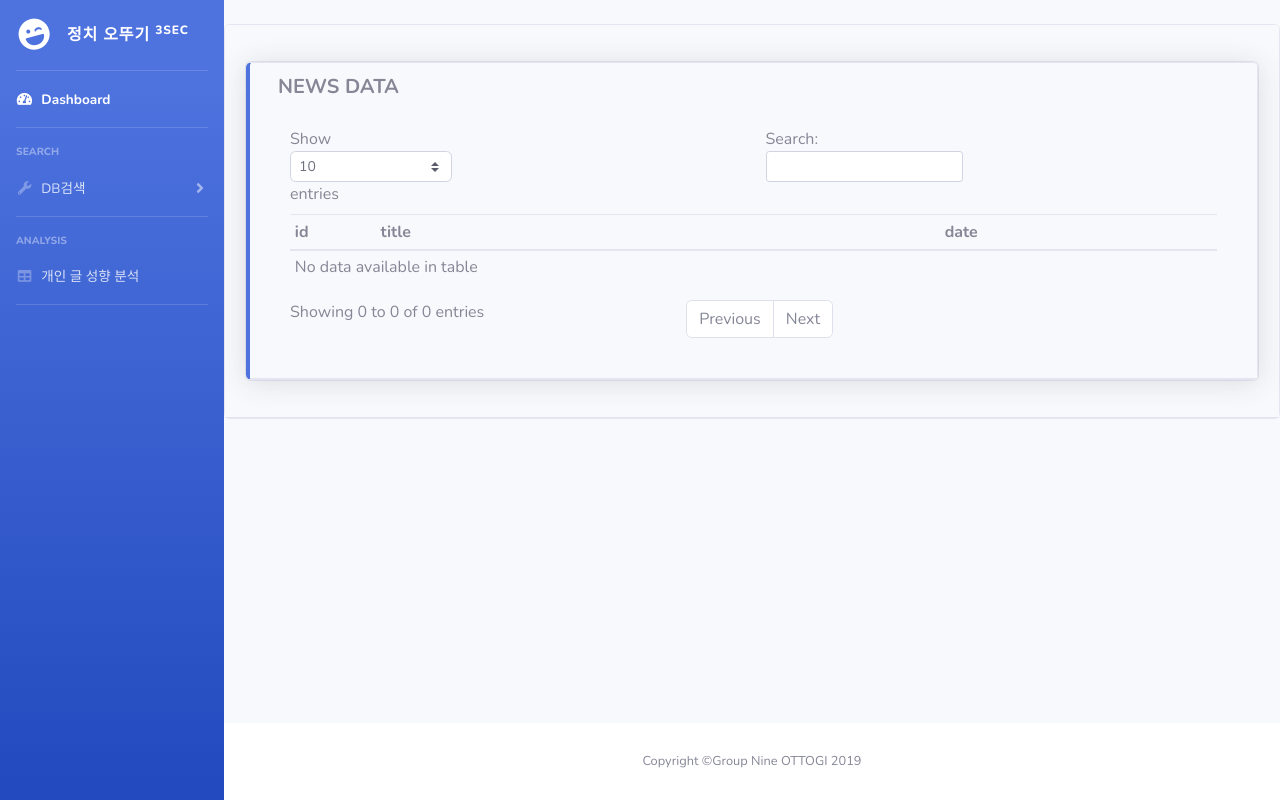
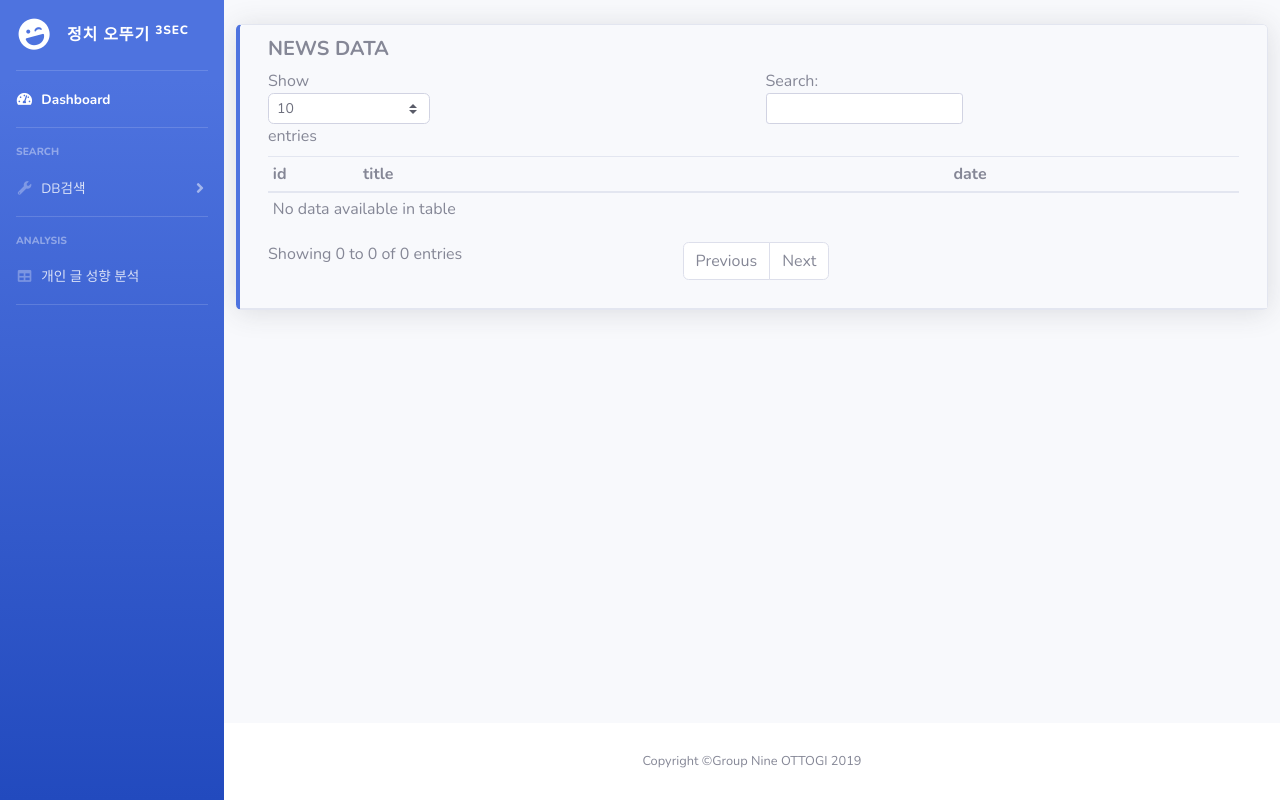
Before and after one commit to dc-koreauniv-9/Project-Assemble, a Flask app: page /2_1p/ in a window 1280 px wide. Run offline with Flask 2, Linux system fonts and the light colour scheme; data that the repository does not hold is empty; some libraries are stand-ins or nearby versions.

Commit message:
2페이지 수정

```diff
--- a/Model.py
+++ b/Model.py
@@ -33,7 +33,7 @@ class W2V_LR():
             if temp:
                 data.append(temp)
         predicted = self.model.predict_proba(self.w2v_corpus(data))
-        return [sentences[i].strip() for i in range(len(predicted)) if predicted[i][0] < 0.3 or predicted[i][0] > 0.7]
+        return [sentences[i].strip()+'. \n' for i in range(len(predicted)) if predicted[i][0] < 0.3 or predicted[i][0] > 0.7]
 
     def w2v_corpus(self, corpus):
         return [reduce(lambda x, y: x + y, [self.w2v_model[word] for word in doc if word in self.w2v_model]
--- a/total/app.py
+++ b/total/app.py
@@ -15,7 +15,7 @@ def hello_world():
     conn = sqlite3.connect('naver_news.db')
     conn.row_factory = sqlite3.Row
     c = conn.cursor()
-    c.execute("select * from table2 where id< 10")
+    c.execute("select * from table2 where id< 100")
     rows = c.fetchall()
     if request.method == 'POST':
         print(request.data)
@@ -25,7 +25,7 @@ def hello_world():
         most_polarized = list(classifier.predict_sentences(rows[idx]["content"]))
         print(prob_article)
         print(most_polarized)
-        return json.dumps({'predicted': prob_article}) #, 'most_polarized': most_polarized})
+        return json.dumps({'predicted': prob_article, 'most_polarized':most_polarized})
 
     return render_template('1index.html', table=rows)
 
--- a/total/templates/2_1news.html
+++ b/total/templates/2_1news.html
@@ -77,21 +77,21 @@
 		<!-- Main Content -->
 		<div id="content">
 			<!-- Begin Page Content -->
-			<div class="container-fluid">
-				<br>
-			</div>
+			<div class="container-fluid p-3">
+<!--				<br>-->
+
 			<div class="content">
 				<div class="row">
-					<div class="col-md-12">
-						<div class="card">
-							<div class="card-header">
-								<div class="card board-danger golge my-4" style="width:100%;">
-									<div class="card border-left-primary shadow h-100 py-0">
+<!--					<div class="col-md-12">-->
+<!--						<div class="card">-->
+<!--							<div class="card-header">-->
+<!--								<div class="card board-danger golge my-4" style="width:100%;">-->
+									<div class="card border-left-primary shadow h-100 m-2" style="width:100%">
 										<div class="card-body p-0">
 											<div class="row no-gutters align-items-center">
 												<div class="card-header py-1" style="width:100%;">
 													<h5 class="text-left m-2" style="font-weight: bold; ">NEWS DATA</h5>
-													<div class="card-body">
+													<div class="card-body p-0 m-2">
 														<div class="table-responsive">
 															<table id = "newsData" class="table table-sm table-hover">
                                                                 <thead>
@@ -129,11 +129,12 @@
 											</div>
 										</div>
 									</div>
-								</div>
-							</div>
-						</div>
-					</div>
+<!--								</div>-->
+<!--							</div>-->
+<!--						</div>-->
+<!--					</div>-->
 				</div>
+			</div>
 			</div>
 		</div>
 		<!-- Footer -->
```
Also changed, not shown: 1 other file.
